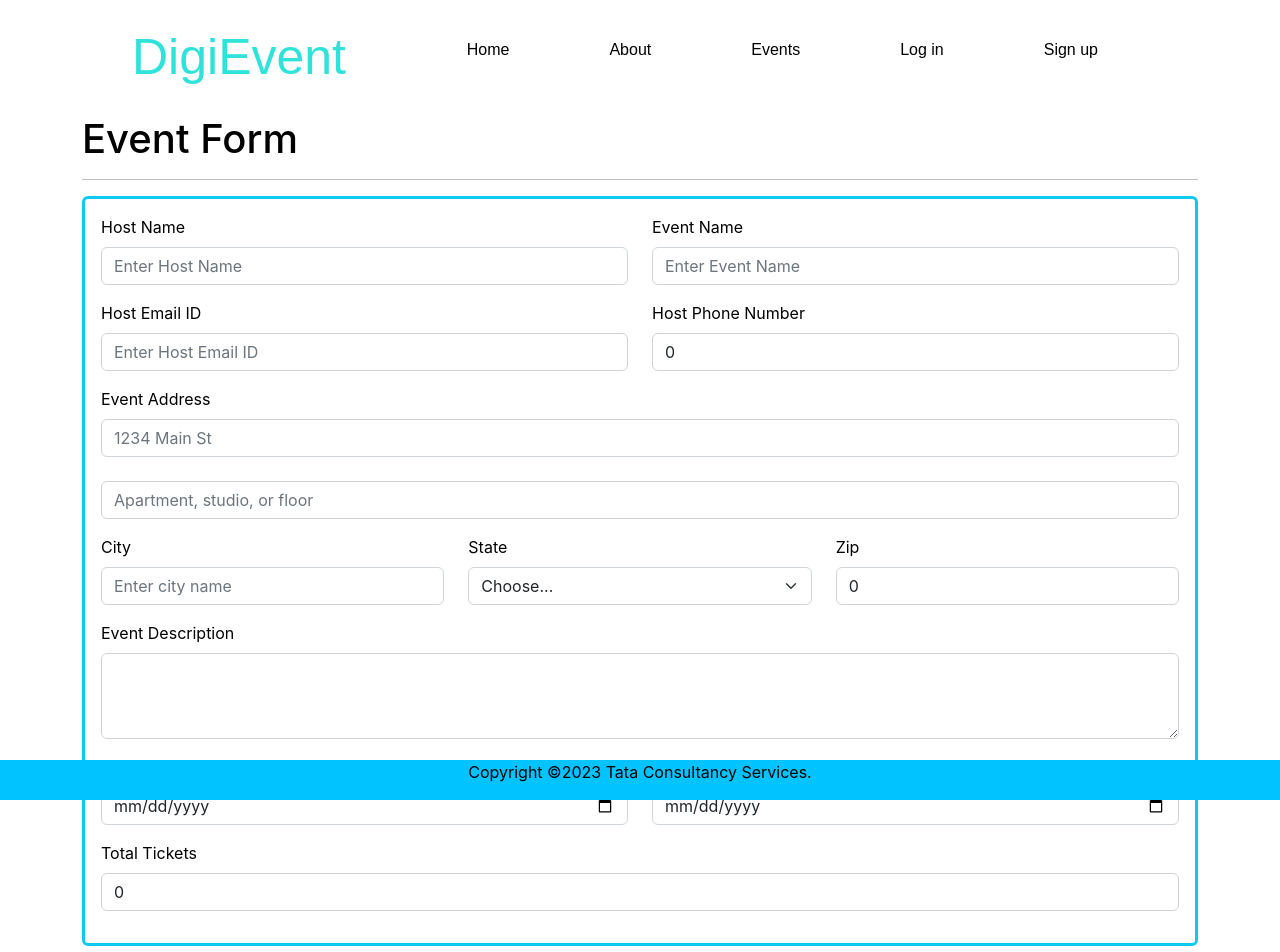
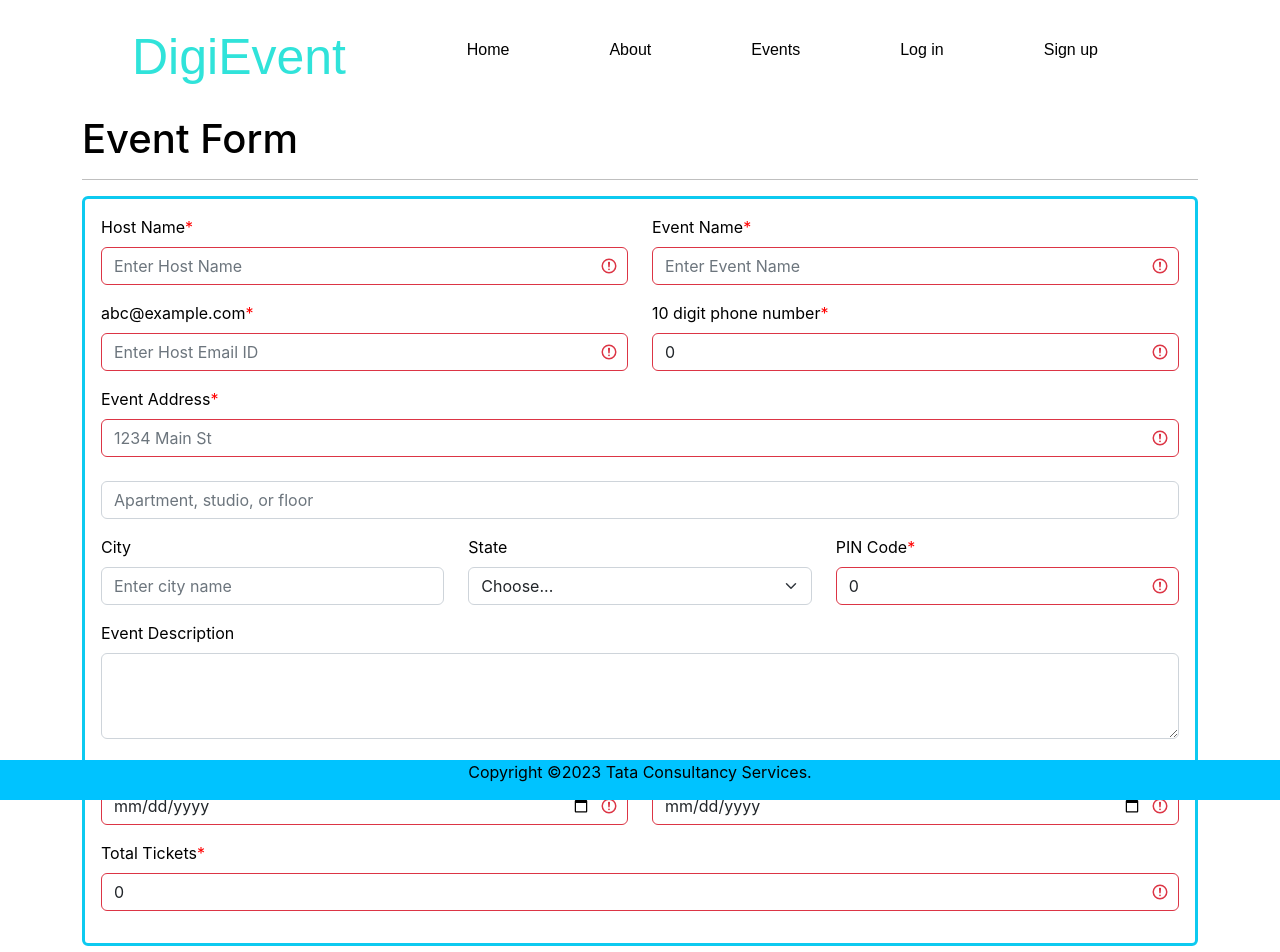
Before and after one commit to krishna620350/DigiEvent, a React (Create React App) app in the folder Frontend/: page /event in a window 1280 px wide. Shown: the top 952 px of the page. Built offline with nearby package versions, Linux system fonts and the light colour scheme.

Commit message:
Update EventForm.jsx
add validations

```diff
--- a/Frontend/src/Components/Js/EventForm.jsx
+++ b/Frontend/src/Components/Js/EventForm.jsx
@@ -12,6 +12,38 @@ import EventApi from "../../Apis/EventApi";
 import data from "../../Json/State.json";
 import Footer from "./Footer";
 import Menu from './Navbar';
+function isValidHostName(hostName) {
+    const nameRegex = /^[A-Za-z ]+$/;
+    return nameRegex.test(hostName);
+}
+function isValidEventName(eventName) {
+    const nameRegex = /^[A-Za-z0-9 ]+$/;
+    return nameRegex.test(eventName);
+}
+function isValidPhoneNumber(phoneNumber) {
+    const phoneRegex = /^[0-9]{10}$/;
+    return phoneRegex.test(phoneNumber);
+}
+function isValidEmail(email) {
+    const emailRegex = /^[^\s@]+@[^\s@]+\.[^\s@]+$/;
+    return emailRegex.test(email);
+}
+function isValidZip(zip) {
+    const zipRegex = /^[0-9]{6}$/;
+    return zipRegex.test(zip);
+}
+function isInvalid(value) {
+    if (!value) {
+      return true;
+    }
+    return false;
+}
+function isValidDateRange(startDate, endDate) {
+    return (new Date(startDate) <= new Date(endDate));
+}
+function isValidTotalTicket(totalTicket) {
+    return (Number.isInteger(parseInt(totalTicket)) && parseInt(totalTicket) >= 1);
+}
 
 function EventForm() {
     const selectRef = useRef(null);
@@ -60,38 +92,38 @@ function EventForm() {
     return (
         <>
         <Container>
-            <Menu />
+        <Menu />
             <p class="h1">Event Form</p><hr />
             <Form method="POST" action="#" onSubmit={HandleSubmit}>
                 <Card className="border border-info border-3  mb-3">
                     <Card.Body>
                         <Row className="mb-3">
                             <Form.Group as={Col} controlId="formGridEmail">
-                                <Form.Label>Host Name</Form.Label>
-                                <Form.Control type="text" placeholder="Enter Host Name" name='HostName' value={formValue.HostName} onChange={HandleInput} />
+                                <Form.Label>Host Name<span style={{color: 'red'}}>*</span></Form.Label>
+                                <Form.Control type="text" placeholder="Enter Host Name" name='HostName' value={formValue.HostName} onChange={HandleInput} required pattern="[A-Za-z0-9]+" className={isValidHostName(formValue.HostName) ? '' : 'is-invalid'}/>
                             </Form.Group>
 
                             <Form.Group as={Col} controlId="formGridPassword">
-                                <Form.Label>Event Name</Form.Label>
-                                <Form.Control type="text" placeholder="Enter Event Name" name='EventName' value={formValue.EventName} onChange={HandleInput} />
+                                <Form.Label>Event Name<span style={{color: 'red'}}>*</span></Form.Label>
+                                <Form.Control type="text" placeholder="Enter Event Name" name='EventName' value={formValue.EventName} onChange={HandleInput} required pattern="[A-Za-z0-9]+"className={isValidEventName(formValue.EventName) ? '' : 'is-invalid'} />
                             </Form.Group>
                         </Row>
 
                         <Row className="mb-3">
                             <Form.Group as={Col} controlId="formGridEmail">
-                                <Form.Label>Host Email ID</Form.Label>
-                                <Form.Control type="email" placeholder="Enter Host Email ID" name='HostEmail' value={formValue.HostEmail} onChange={HandleInput} />
+                                <Form.Label>abc@example.com<span style={{color: 'red'}}>*</span></Form.Label>
+                                <Form.Control type="email" placeholder="Enter Host Email ID" name='HostEmail' value={formValue.HostEmail} onChange={HandleInput} pattern="[a-z0-9._%+-]+@[a-z0-9.-]+\.[a-z]{2,}$" required className={isValidEmail(formValue.HostEmail) ? '' : 'is-invalid'}/>
                             </Form.Group>
 
                             <Form.Group as={Col} controlId="formGridPassword">
-                                <Form.Label>Host Phone Number</Form.Label>
-                                <Form.Control type="tel" placeholder="Enter Host Phone No." name='HostPhone' value={formValue.HostPhone} onChange={HandleInput} />
+                                <Form.Label>10 digit phone number<span style={{color: 'red'}}>*</span></Form.Label>
+                                <Form.Control type="tel" placeholder="Enter Host Phone No." name='HostPhone' value={formValue.HostPhone} onChange={HandleInput} pattern="[0-9]{10}" required maxLength={10} className={isValidPhoneNumber(formValue.HostPhone) ? '' : 'is-invalid'} />
                             </Form.Group>
                         </Row>
 
                         <Form.Group className="mb-3" controlId="formGridAddress1">
-                            <Form.Label>Event Address</Form.Label>
-                            <Form.Control type="text" placeholder="1234 Main St" name='EventAddress' value={formValue.EventAddress} onChange={HandleInput} /><br></br>
+                            <Form.Label>Event Address<span style={{color: 'red'}}>*</span></Form.Label>
+                            <Form.Control type="text" placeholder="1234 Main St" name='EventAddress' value={formValue.EventAddress} onChange={HandleInput} required className={isInvalid(formValue.EventAddress) ? 'is-invalid' : ''}/><br></br>
                             <Form.Control type="text" placeholder="Apartment, studio, or floor" name='EventAddress_1' value={formValue.EventAddress_1} onChange={HandleInput} />
                         </Form.Group>
 
@@ -114,8 +146,8 @@ function EventForm() {
                             </Form.Group>
 
                             <Form.Group as={Col} controlId="formGridZip">
-                                <Form.Label>Zip</Form.Label>
-                                <Form.Control name='Zip' value={formValue.Zip} onChange={HandleInput} />
+                                <Form.Label>PIN Code<span style={{color: 'red'}}>*</span></Form.Label>
+                                <Form.Control name='Zip' value={formValue.Zip} placeholder="6 digit PIN Code" onChange={HandleInput}pattern="[1-9][0-9]{5}" required className={isValidZip(formValue.Zip) ? '' : 'is-invalid'} maxLength={6} />
                             </Form.Group>
                         </Row>
                         <Form.Group className="mb-3" controlId="exampleForm.ControlTextarea1">
@@ -125,19 +157,19 @@ function EventForm() {
 
                         <Row className="mb-3">
                             <Form.Group as={Col} controlId="formGridEmail">
-                                <Form.Label>Event Start Date</Form.Label>
-                                <Form.Control type="date" name='StartDate' value={formValue.StartDate} onChange={HandleInput} />
+                                <Form.Label>Event Start Date<span style={{color: 'red'}}>*</span></Form.Label>
+                                <Form.Control type="date" name='StartDate' value={formValue.StartDate} onChange={HandleInput} min={new Date().toISOString().split('T')[0]} required className={isValidDateRange(formValue.StartDate, formValue.EndDate) ? '' : 'is-invalid'}/>
                             </Form.Group>
 
                             <Form.Group as={Col} controlId="formGridPassword">
-                                <Form.Label>Event End Date</Form.Label>
-                                <Form.Control type="date" name='EndDate' value={formValue.EndDate} onChange={HandleInput} />
+                                <Form.Label>Event End Date<span style={{color: 'red'}}>*</span></Form.Label>
+                                <Form.Control type="date" name='EndDate' value={formValue.EndDate} onChange={HandleInput} min={formValue.StartDate} required className={isValidDateRange(formValue.StartDate, formValue.EndDate) ? '' : 'is-invalid'}/>
                             </Form.Group>
                         </Row>
 
                         <Form.Group className="mb-3" controlId="exampleForm.ControlTextarea1">
-                            <Form.Label>Total Tickets</Form.Label>
-                            <Form.Control type="number" placeholder="Enter Host Name" name='TotalTicket' value={formValue.TotalTicket} onChange={HandleInput} />
+                            <Form.Label>Total Tickets<span style={{color: 'red'}}>*</span></Form.Label>
+                            <Form.Control type="number" placeholder="Enter Host Name" name='TotalTicket' value={formValue.TotalTicket} onChange={HandleInput} required min={1} className={isValidTotalTicket(formValue.TotalTicket) ? '' : 'is-invalid'}/>
                         </Form.Group>
                     </Card.Body>
                 </Card>
```
